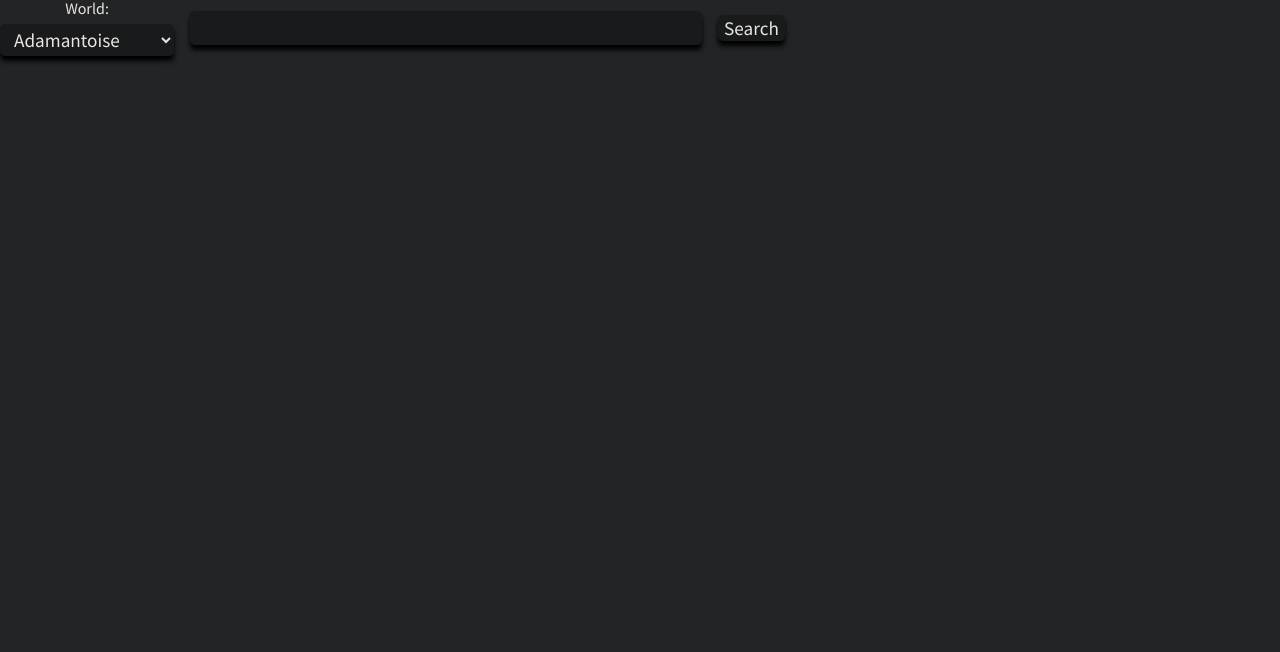
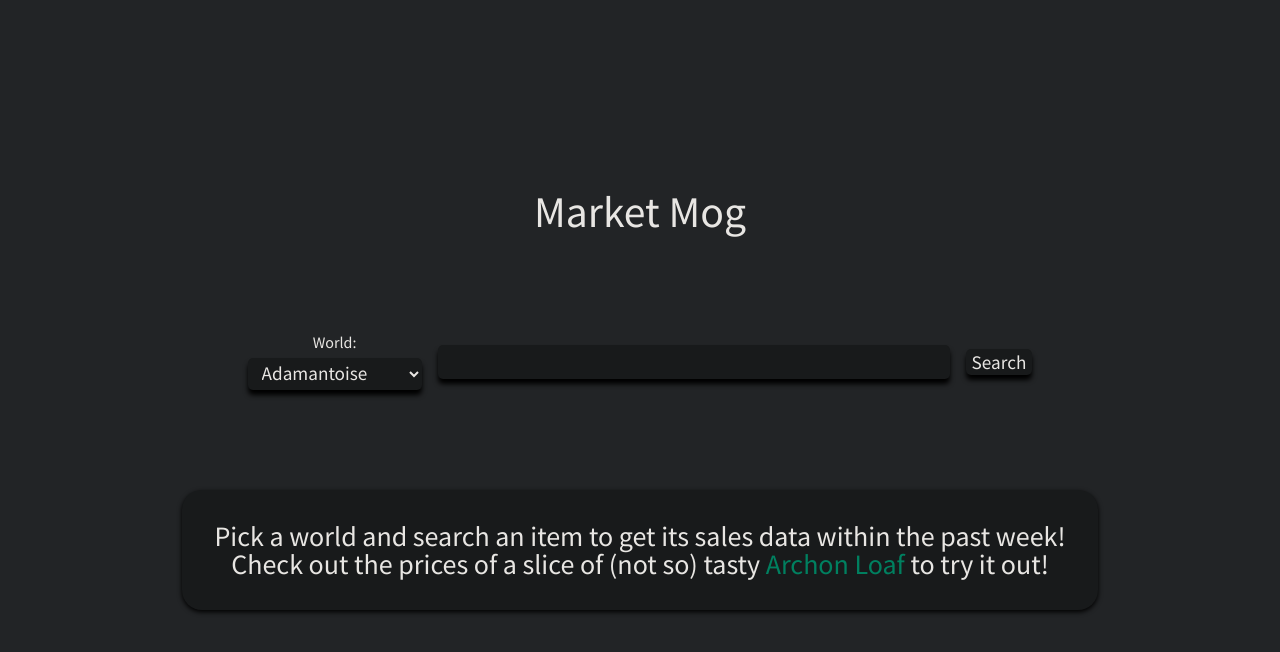
Before and after one commit to blim012/market-mog, a React (Create React App) app: page / in a window 1280 px wide. Shown: the top 652 px of the page. Built offline with nearby package versions, Linux system fonts and the light colour scheme.

Commit message:
import stylesheet and set route to Home page

```diff
--- a/src/index.js
+++ b/src/index.js
@@ -8,6 +8,7 @@ import './stylesheets/itemCharts.css';
 import './stylesheets/itemPriceTables.css';
 import './stylesheets/style.css';
 import './stylesheets/itemDescription.css';
+import './stylesheets/home.css';
 
 ReactDOM.render(
   <React.StrictMode>
--- a/src/routers/RouteSwitch.js
+++ b/src/routers/RouteSwitch.js
@@ -1,6 +1,6 @@
 import React from "react";
 import { BrowserRouter, Routes, Route } from 'react-router-dom';
-import SearchBar from "../components/SearchBar";
+import Home from "../components/Home";
 import ItemData from "../components/ItemData";
 import NotFound from "../components/NotFound";
 
@@ -9,7 +9,7 @@ const RouteSwitch = () => {
     <BrowserRouter>
       <Routes>
         <Route path='*' element={<NotFound />} />
-        <Route path="/" element={<SearchBar />} />
+        <Route path="/" element={<Home />} />
         <Route exact path="/item/:itemID/:world" element={<ItemData />} />
       </Routes>
     </BrowserRouter>
```
